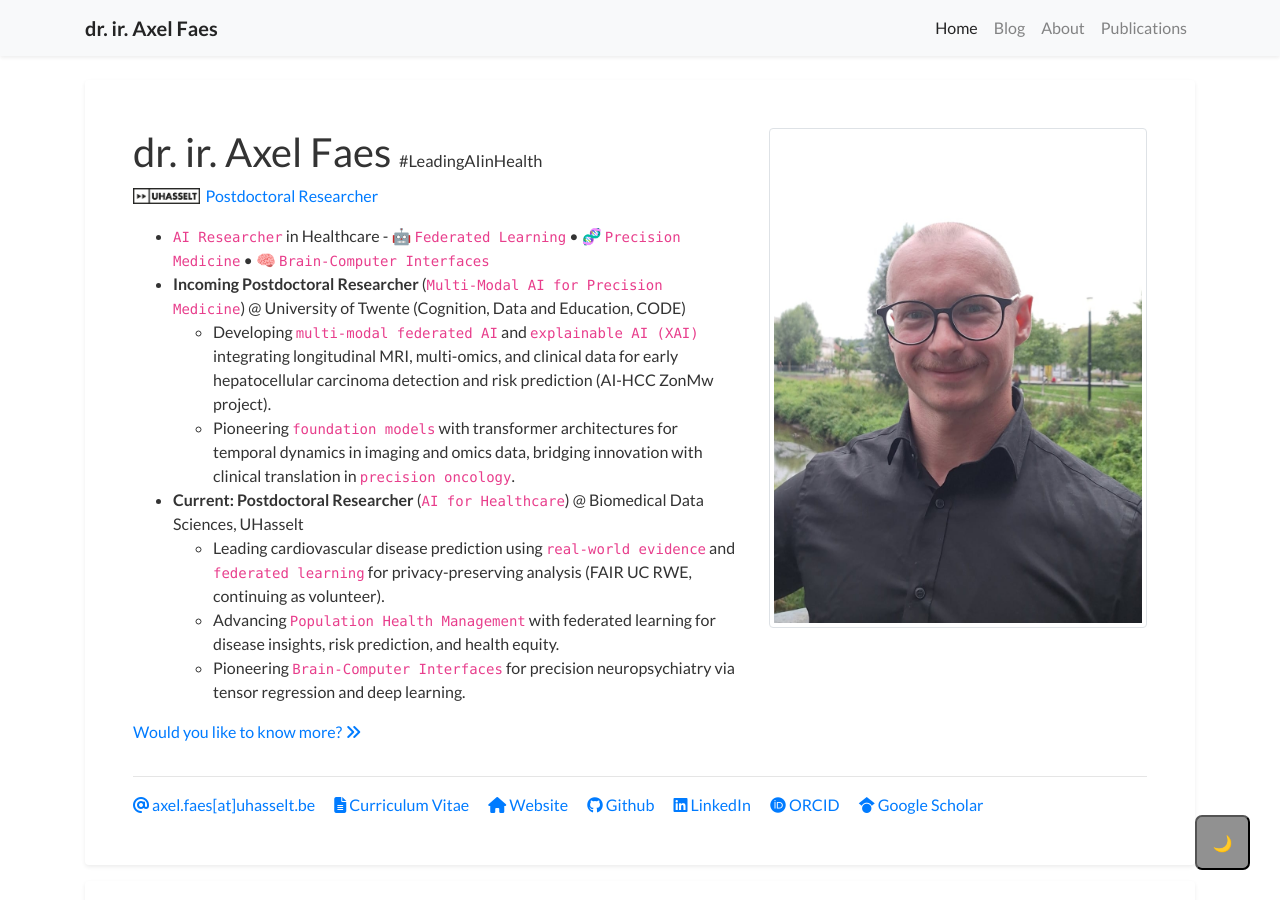
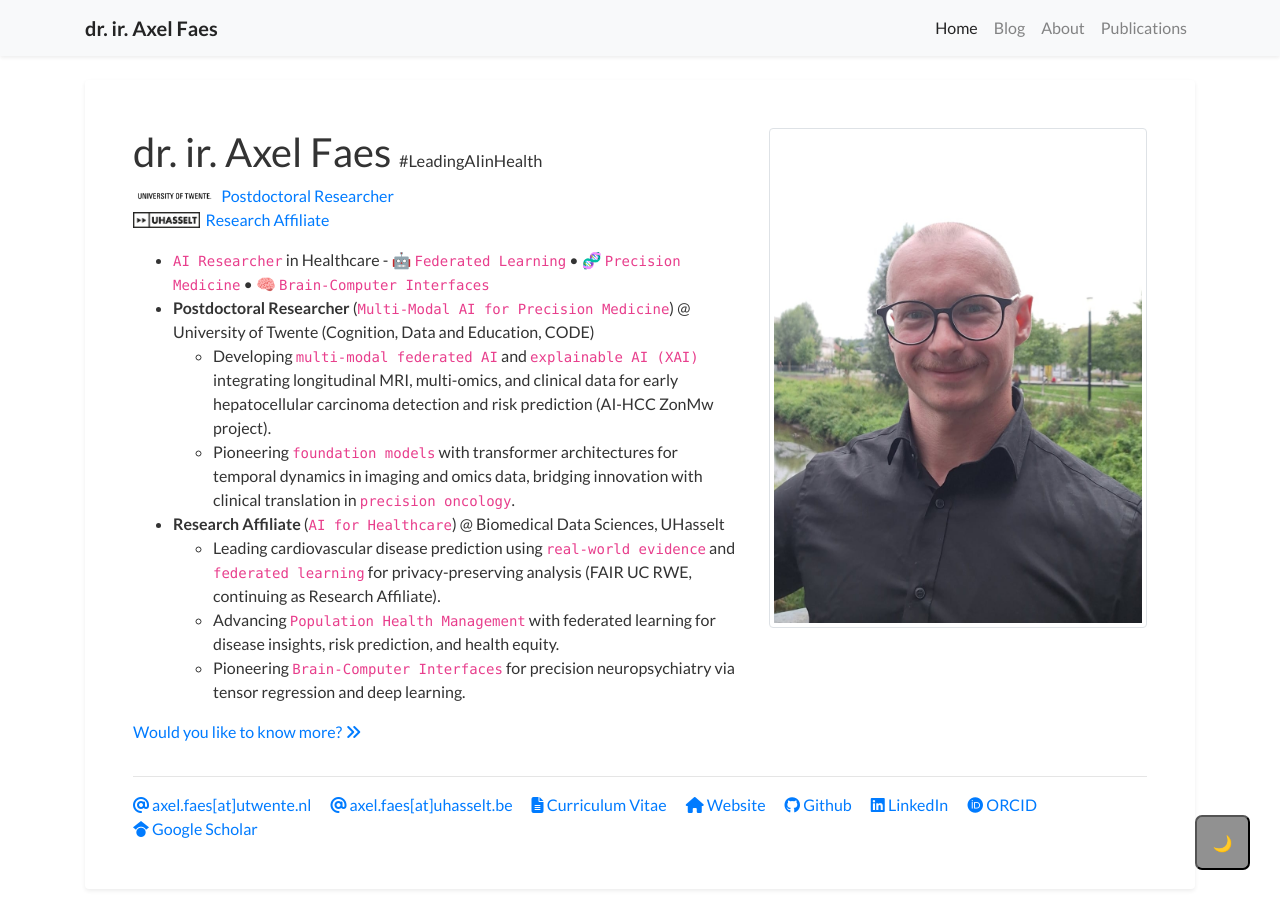
Before and after one commit to TheAxeC/theaxec.github.io, a Jekyll site: the page built from _pages/index.md, in a window 1280 px wide and 900 px high. Built offline with Jekyll 4.4.1, drawn with Linux system fonts in a browser that asks for light colours; a style sheet for code colours, icons or effects is not loaded.

```diff
--- a/_data/data.yml
+++ b/_data/data.yml
@@ -16,7 +16,7 @@
   author: Axel Faes
   website: https://theaxec.github.io
   links:
-    email: axel.faes[at]uhasselt.be
+    email: axel.faes[at]utwente.nl
     googlescholar: abRAHJEAAAAJ
     linkedin: axelfaes
     github: TheAxeC
@@ -49,7 +49,7 @@
       cover: /assets/images/covers/about-postdoc.webp
     - title: "Postdoctoral Researcher: Federated Learning in Healthcare & Real-World Evidence"
       location: UHasselt
-      duration: January 2024 - January 2026
+      duration: January 2024 - January 2026 (Research Affiliate from 2026)
       min: true
       about: |
         Scientific Coordinator of the Flanders AI Research Program Use Case Real World Evidence, leading multi-institutional research on privacy-preserving healthcare analytics. As Technical Machine Learning Lead of the Biomedical Data Sciences Group, developed federated learning frameworks enabling collaborative clinical research across Belgian healthcare institutions without sharing sensitive patient data.
--- a/_data/website.yml
+++ b/_data/website.yml
@@ -6,18 +6,23 @@
   title: dr. ir. Axel Faes
   subtitle: "#LeadingAIinHealth"
   biography: |
-    Axel Faes is a postdoctoral researcher in Biomedical Data Sciences at Hasselt University, where he is technical machine learning lead and scientific coordinator of the Flanders AI Research Program's Real World Evidence use case. He holds M.Sc. degrees in Computer Science Engineering and Artificial Intelligence from KU Leuven, where he also completed a PhD in Biomedical Sciences on finger movement decoding using tensor regression modeling. His work bridges computational neuroscience, brain-computer interfaces, and federated learning for multi-modal biomedical and health data, contributing to the development of innovative AI methods that advance biomedical research and clinical practice as part of #LeadingAIinHealth.
+    Axel Faes is a postdoctoral researcher in AI for healthcare, specializing in federated learning, precision medicine, and brain-computer interfaces. At the University of Twente (Cognition, Data and Education), he develops foundation models and explainable AI integrating longitudinal MRI, multi-omics, and clinical data for early hepatocellular carcinoma detection within the AI-HCC ZonMw project.
+    Previously at Hasselt University's Biomedical Data Sciences group, he served as technical machine learning lead and scientific coordinator of the Flanders AI Research Program's Real World Evidence use case, advancing cardiovascular disease prediction and population health management through federated learning. He holds M.Sc. degrees in Computer Science Engineering and Artificial Intelligence from KU Leuven, where he also completed a PhD in Biomedical Sciences on finger movement decoding using tensor regression modeling.
+    His research bridges computational neuroscience, brain-computer interfaces, and privacy-preserving AI for multi-modal biomedical data, contributing to innovative methods that advance precision oncology and clinical practice.
 
   positions:
     - name: 'Postdoctoral Researcher'
+      url: 'https://www.utwente.nl/en/bms/code/'
+      image: 'assets/images/badges/Twente.png'
+    - name: 'Research Affiliate'
       url: 'https://www.uhasselt.be/en/instituten-en/biomed-en/immunology/biomedical-data-sciences'
       image: 'assets/images/badges/UHasselt.jpg'
   content_mobile: |
     AI Researcher in Healthcare - 🤖 Federated Learning • 🧬 Precision Medicine • 🧠 Brain-Computer Interfaces
 
-    Incoming Postdoctoral Researcher (`Multi-Modal AI for Precision Medicine`) @ University of Twente (starting December 2025)
+    Postdoctoral Researcher (`Multi-Modal AI for Precision Medicine`) @ University of Twente
 
-    Current: Postdoctoral Researcher @ Biomedical Data Sciences, UHasselt
+    Research Affiliate (`AI for Healthcare`) @ Biomedical Data Sciences, UHasselt
 
     **Research Focus**:
       - Foundation models for precision medicine
@@ -33,11 +38,11 @@
       <a href="about">Would you like to know more? <i class="fas fa-angle-double-right"></i></a>
   content: |
     - `AI Researcher` in Healthcare - 🤖 `Federated Learning` • 🧬 `Precision Medicine` • 🧠 `Brain-Computer Interfaces`
-    - **Incoming Postdoctoral Researcher** (`Multi-Modal AI for Precision Medicine`) @ University of Twente (Cognition, Data and Education, CODE)
+    - **Postdoctoral Researcher** (`Multi-Modal AI for Precision Medicine`) @ University of Twente (Cognition, Data and Education, CODE)
       - Developing `multi-modal federated AI` and `explainable AI (XAI)` integrating longitudinal MRI, multi-omics, and clinical data for early hepatocellular carcinoma detection and risk prediction (AI-HCC ZonMw project).
       - Pioneering `foundation models` with transformer architectures for temporal dynamics in imaging and omics data, bridging innovation with clinical translation in `precision oncology`.
-    - **Current: Postdoctoral Researcher** (`AI for Healthcare`) @ Biomedical Data Sciences, UHasselt
-      - Leading cardiovascular disease prediction using `real-world evidence` and `federated learning` for privacy-preserving analysis (FAIR UC RWE, continuing as volunteer).
+    - **Research Affiliate** (`AI for Healthcare`) @ Biomedical Data Sciences, UHasselt
+      - Leading cardiovascular disease prediction using `real-world evidence` and `federated learning` for privacy-preserving analysis (FAIR UC RWE, continuing as Research Affiliate).
       - Advancing `Population Health Management` with federated learning for disease insights, risk prediction, and health equity.
       - Pioneering `Brain-Computer Interfaces` for precision neuropsychiatry via tensor regression and deep learning.
 
@@ -115,6 +120,10 @@
   title: References
   content:
     - name:  fas fa-at
+      url: mailto:axel.faes@utwente.nl
+      platform: axel.faes[at]utwente.nl
+
+    - name: fas fa-at
       url: mailto:axel.faes@uhasselt.be
       platform: axel.faes[at]uhasselt.be
 
```
Also changed, not shown: assets/images/badges/Twente.png (added), 1 other file.
